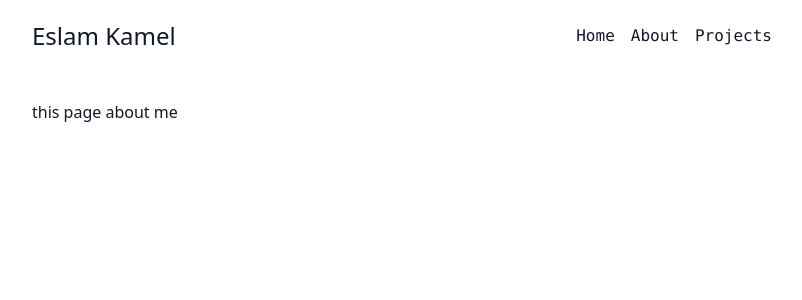
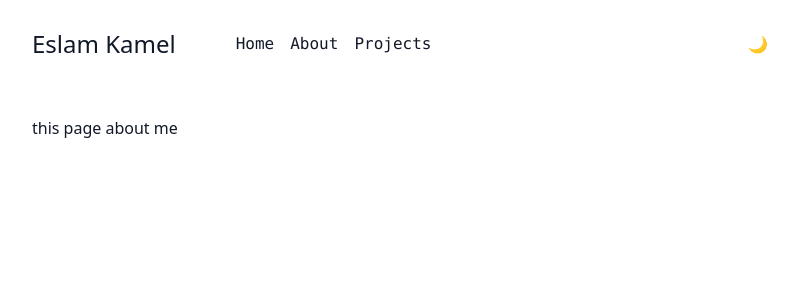
Before and after one commit to EslamKamel89/Portfolio, a Nuxt app: page /about in a window 1280 px wide. Shown: the top 300 px of the page, without its empty margins (240-1042 px from the left). Built offline with nearby package versions, Linux system fonts and the light colour scheme.

Commit message:
add ColorModeSelector component and integrate it into the default layout

```diff
--- /dev/null
+++ b/components/ColorModeSelector.vue
@@ -0,0 +1,38 @@
+<template>
+  <button
+    @click="toggleMode"
+    class="hover:bg-gray-100 dark:hover:bg-gray-500 p-2 rounded-full"
+  >
+    <div
+      class="flex gap-x-2 items-center"
+      @mouseenter="showNextModeLabel = true"
+      @mouseleave="showNextModeLabel = false"
+    >
+      <div class="text-xs" v-if="showNextModeLabel">
+        Switch to {{ nextMode }}
+      </div>
+      <div>
+        <span v-if="nextMode == 'light'">☀️</span>
+        <span v-else-if="nextMode == 'dark'">🌙</span>
+        <span v-else>💻</span>
+      </div>
+    </div>
+  </button>
+</template>
+
+<script setup lang="ts">
+type ColorThemeMode = "light" | "dark" | "system";
+const modes: ColorThemeMode[] = ["light", "dark", "system"];
+const colorMode = useColorMode();
+const showNextModeLabel = ref<boolean>(false);
+onMounted(() => {
+  colorMode.preference = "light";
+});
+const nextMode = computed<ColorThemeMode>(() => {
+  if (colorMode.preference == "light") return "dark";
+  if (colorMode.preference == "dark") return "system";
+  if (colorMode.preference == "system") return "light";
+  return "light";
+});
+const toggleMode = () => (colorMode.preference = nextMode.value ?? "light");
+</script>
--- a/layouts/default.vue
+++ b/layouts/default.vue
@@ -1,12 +1,13 @@
 <template>
   <div class="container mx-auto px-2 max-w-3xl mt-5">
     <header class="flex justify-between items-center">
-      <div>
+      <div class="flex gap-x-12 items-center">
         <NuxtLink to="/" class="text-2xl font-medium p-2 hover:bg-gray-200"
           >Eslam Kamel</NuxtLink
         >
+        <Menu />
       </div>
-      <Menu />
+      <ColorModeSelector />
     </header>
     <main class="p-2 mt-10">
       <slot />
@@ -15,8 +16,6 @@
 </template>
 
 <script setup lang="ts">
-import { pr } from "~/Utils/pr";
-
 useHead({
   bodyAttrs: { style: { fontFamily: "Roboto" } },
   titleTemplate: (title) => {
@@ -34,12 +33,6 @@ useHead({
     },
   ],
 });
-
-const colorMode = useColorMode();
-pr(colorMode.preference, "color preference");
-onMounted(() => {
-  colorMode.preference = "light";
-});
 </script>
 <style>
 body {
```
